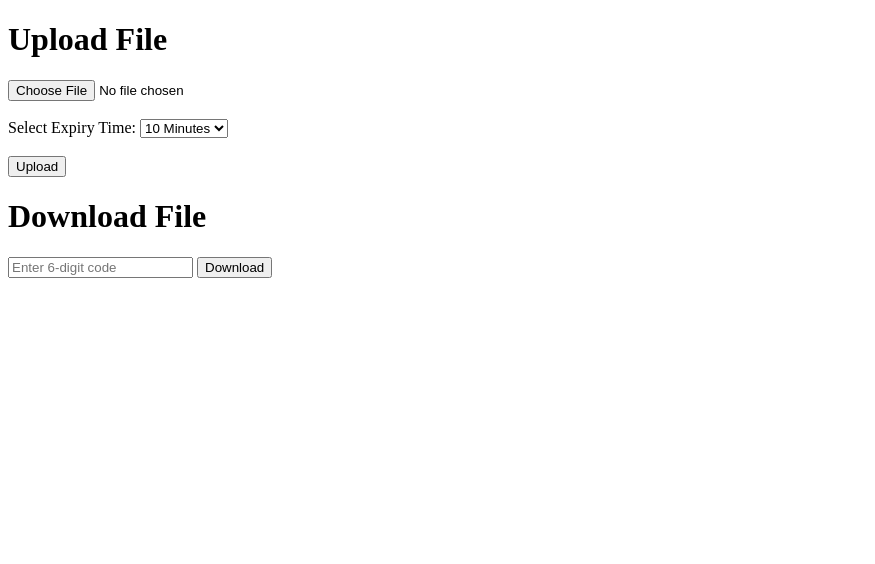
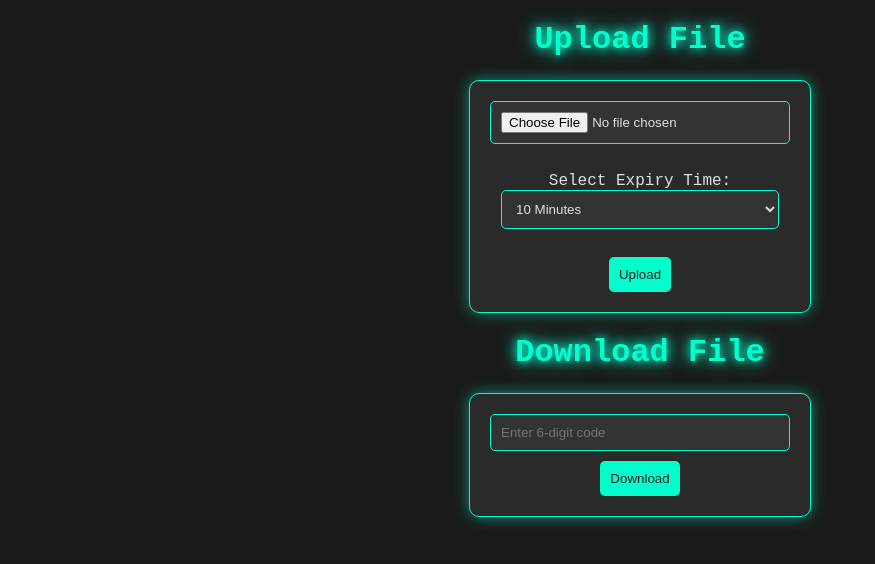
Before and after one commit to instax-dutta/Shareoo-V1, a website: page index.html in a window 1280 px wide. Shown: the whole page, without its empty margins (0-875 px from the left). Drawn offline with Linux system fonts and the light colour scheme.

Commit message:
css update

```diff
--- a/index.html
+++ b/index.html
@@ -4,6 +4,50 @@
   <meta charset="UTF-8">
   <meta name="viewport" content="width=device-width, initial-scale=1.0">
   <title>File Sharing</title>
+  <style>
+    body {
+      background-color: #1a1a1a;
+      color: #e0e0e0;
+      font-family: 'Courier New', Courier, monospace;
+      text-align: center;
+    }
+    h1 {
+      color: #00ffcc;
+      text-shadow: 0 0 10px #00ffcc, 0 0 20px #00ffcc;
+    }
+    form {
+      background-color: #2a2a2a;
+      border: 1px solid #00ffcc;
+      border-radius: 10px;
+      padding: 20px;
+      margin: 20px auto;
+      width: 300px;
+      box-shadow: 0 0 15px rgba(0, 255, 204, 0.5);
+    }
+    input[type="file"],
+    input[type="text"],
+    select {
+      background-color: #333;
+      color: #e0e0e0;
+      border: 1px solid #00ffcc;
+      border-radius: 5px;
+      padding: 10px;
+      width: calc(100% - 22px);
+      margin-bottom: 10px;
+    }
+    button {
+      background-color: #00ffcc;
+      color: #1a1a1a;
+      border: none;
+      border-radius: 5px;
+      padding: 10px;
+      cursor: pointer;
+      transition: background-color 0.3s;
+    }
+    button:hover {
+      background-color: #00cc99;
+    }
+  </style>
 </head>
 <body>
   <h1>Upload File</h1>
```
